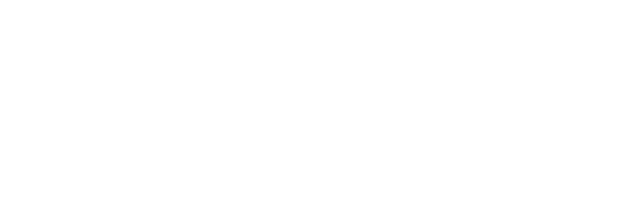
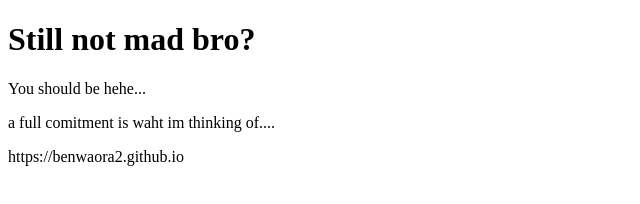
Before and after one commit to BenWaOra/Ben, a plain HTML site: page index.html in a window 1280 px wide. Shown: the whole page, without its empty margins (0-640 px from the left). Drawn offline with Linux system fonts and the light colour scheme.

Commit message:
Update index.html

```diff
--- a/index.html
+++ b/index.html
@@ -1,3 +1,12 @@
+<!DOCTYPE html>
 <html>
-<Title>
-Donate to help me get a better youtube and coding set up :)
+	<head>
+		<link rel="stylesheet" href="stylesheet.css">
+	</head>
+	<body>
+		<h1>Still not mad bro?</h1>
+		<p>You should be hehe...</p>
+		<p>a full comitment is waht im thinking of....</p>
+		<p>https://benwaora2.github.io</p>
+	</body>
+</html>
```
